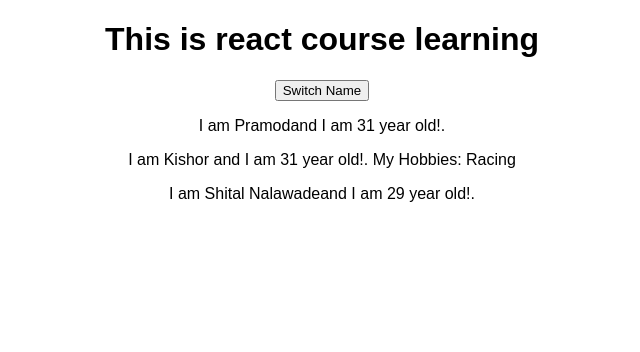
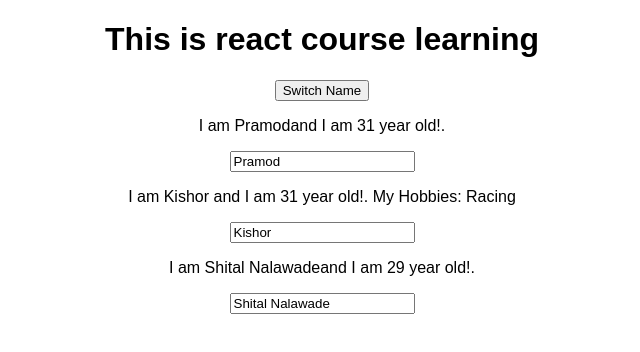
Before and after one commit to pramodkharade/REACTJS-Learning, a React (Create React App) app: page / in a window 1280 px wide. Shown: the top 352 px of the page, without its empty margins (318-958 px from the left). Built offline with nearby package versions, Linux system fonts and the light colour scheme.

Commit message:
two way binding

```diff
--- a/src/App.js
+++ b/src/App.js
@@ -20,6 +20,15 @@
       ]
     });
   };
+  nameChangeHandler = (event)=>{
+    this.setState({
+      person:[
+        {name:'Dnyanda Kharade', age:31},
+        {name:event.target.value, age:31},
+        {name:'Shital Nalawade', age:30},
+      ]
+    });
+  };
   render() {
     return (
       <div className="App">
@@ -33,6 +42,7 @@
           name={this.state.person[1].name}
           age={this.state.person[1].age}
           click={this.switchHandler.bind(this,'Dnynu')}
+          changed={this.nameChangeHandler}
           > My Hobbies: Racing
           </Person>
         <Person
--- a/src/Person/Person.js
+++ b/src/Person/Person.js
@@ -7,6 +7,7 @@
                   and   I am  { props.age}  year old!.
                 {props.children}
             </p>
+            <input type='text' onChange={props.changed} value={props.name}/>
         </div>
     );
 };
```
